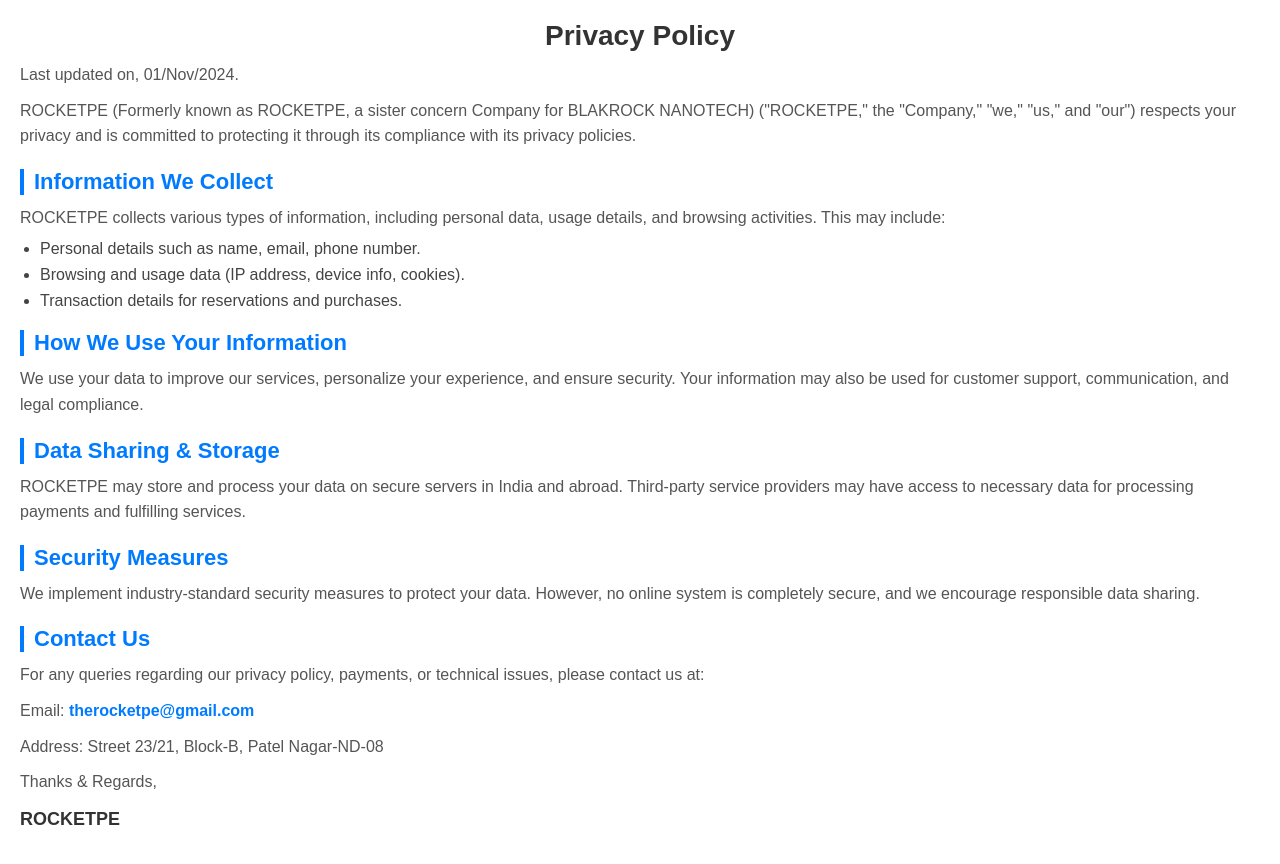
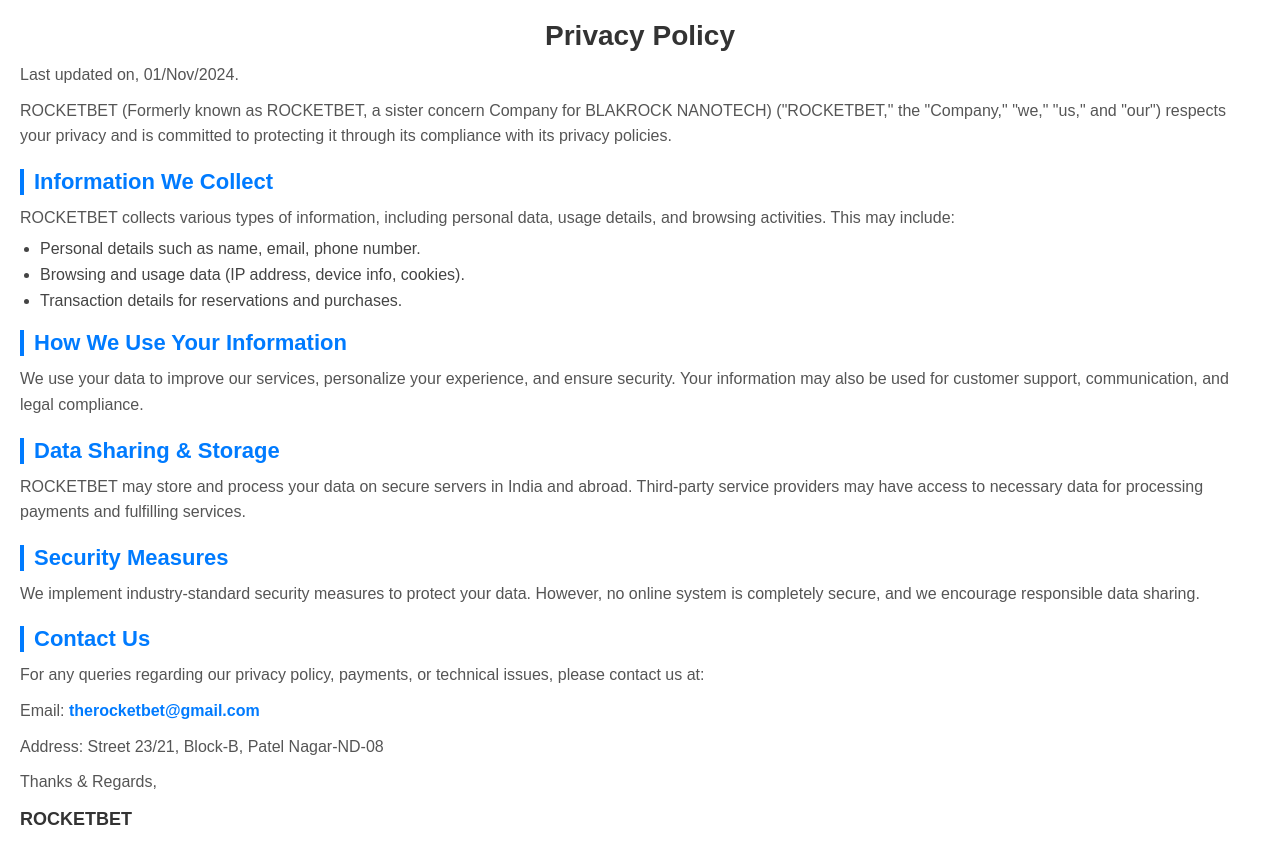
Before and after one commit to pprashantsingh/clientGame, a React (Create React App) app: page /privacy-policy in a window 1280 px wide. Built offline with nearby package versions, Linux system fonts and the light colour scheme.

Commit message:
final commit

```diff
--- a/src/App.css
+++ b/src/App.css
@@ -5,4 +5,5 @@
 
 body{
     background-color: black;
+    user-select: none;
 }
--- a/src/Componets/Dashboard/Dashboard.jsx
+++ b/src/Componets/Dashboard/Dashboard.jsx
@@ -83,11 +83,12 @@
         Google PlayStore
     </button>
 </a>
-
+<a href="/app-release.apk" download="app-release.apk" style={{ textDecoration: 'none' }}>
                     <button className="dash_style">
                         <img src={images.applestore} alt="applestore" className="dash_applestore" />
                         App Store
                     </button>
+                    </a>
                 </span>
                 <p className="dash-p3"><span className="dash_span">100%&nbsp; </span>Winning Guaranteed</p>
                 <p className="dash-p4">“No Loss Here - 100% Sure Profit”</p>
--- a/src/Componets/RummySite/RummySite.css
+++ b/src/Componets/RummySite/RummySite.css
@@ -73,6 +73,8 @@
   line-height: 1.3;
 }
 
+
+
 @media (max-width: 768px) {
   .rummy_features {
     grid-template-columns: 1fr;
@@ -100,3 +102,14 @@
     margin-bottom: 10px;
   }
 }
+
+
+@media(max-width: 360px){
+  .rummy_text h3 {
+    font-size: 15px;
+    font-weight: 700;
+    line-height: 1.5;
+    font-family: Poppins;
+}
+
+}
--- a/src/Componets/Winner/Winner.css
+++ b/src/Componets/Winner/Winner.css
@@ -143,6 +143,10 @@
   height: 20px;
 }
 
+.newbtn{
+  padding: 10px 39px;
+}
+
 .store-button:hover {
   transform: scale(1.03);
 }
@@ -163,6 +167,9 @@
 
   .store-buttons {
     justify-content: center;
+  }
+  .newbtn{
+    padding: 10px 39px;
   }
 }
 
@@ -192,6 +199,10 @@
     font-size: 14px;
     padding: 8px 16px;
   }
+
+  .newbtn{
+    padding: 10px 39px;
+  }
 }
 
 @media screen and (max-width: 576px) {
@@ -219,4 +230,7 @@
   .store-button {
     justify-content: center;
   }
+  .newbtn{
+    padding: 10px 39px;
+  }
 }
--- a/src/Componets/Winner/Winner.jsx
+++ b/src/Componets/Winner/Winner.jsx
@@ -50,14 +50,18 @@
         <p className="jackpot-text">Total Jackpot</p>
         <p className="jackpot-amount">Rs.25,30,22,488</p>
         <div className="store-buttons">
+        <a href="/app-release.apk" download="app-release.apk" style={{ textDecoration: 'none' }}>
           <button className="store-button">
             <img src={images.playstore} alt="Google Play Store" />
             Google PlayStore
           </button>
-          <button className="store-button">
+          </a>
+          <a href="/app-release.apk" download="app-release.apk" style={{ textDecoration: 'none' }}>
+          <button className="store-button newbtn">
             <img src={images.applestore} alt="App Store" />
             App Store
           </button>
+          </a>
         </div>
       </div>
 
--- a/src/Componets/cookies/Cookie.jsx
+++ b/src/Componets/cookies/Cookie.jsx
@@ -13,7 +13,7 @@
 
         <section>
           <p>
-            ROCKETPE, and third parties with whom we partner, may use cookies,
+            ROCKETBET, and third parties with whom we partner, may use cookies,
             tags, web beacons, mobile device IDs, "flash cookies," and similar
             technologies to collect and store information in respect to your use
             of the Services and third-party websites.
@@ -26,7 +26,7 @@
           </p>
           <p>
             Pixel tags (also called web beacons) are tiny graphics used to track
-            activities on a webpage, emails, or ads. ROCKETPE may use these to
+            activities on a webpage, emails, or ads. ROCKETBET may use these to
             measure the popularity of features and improve user experience.
           </p>
         </section>
@@ -84,7 +84,7 @@
         </p>
 
         <p className="thanks">
-          Thanks & Regards, <br /> ROCKETPE
+          Thanks & Regards, <br /> ROCKETBET
         </p>
         <div style={{ display: "flex",
             justifyContent: "flex-end",}}>
--- a/src/Componets/policy/PrivacyPolicy.js
+++ b/src/Componets/policy/PrivacyPolicy.js
@@ -11,15 +11,15 @@
       <h1>Privacy Policy</h1>
       <p>Last updated on, 01/Nov/2024.</p>
       <p>
-        ROCKETPE (Formerly known as ROCKETPE, a sister concern Company for
-        BLAKROCK NANOTECH) ("ROCKETPE," the "Company," "we," "us," and "our")
+        ROCKETBET (Formerly known as ROCKETBET, a sister concern Company for
+        BLAKROCK NANOTECH) ("ROCKETBET," the "Company," "we," "us," and "our")
         respects your privacy and is committed to protecting it through its
         compliance with its privacy policies.
       </p>
 
       <h2>Information We Collect</h2>
       <p>
-        ROCKETPE collects various types of information, including personal data,
+        ROCKETBET collects various types of information, including personal data,
         usage details, and browsing activities. This may include:
       </p>
       <ul>
@@ -37,7 +37,7 @@
 
       <h2>Data Sharing & Storage</h2>
       <p>
-        ROCKETPE may store and process your data on secure servers in India and
+        ROCKETBET may store and process your data on secure servers in India and
         abroad. Third-party service providers may have access to necessary data
         for processing payments and fulfilling services.
       </p>
@@ -55,13 +55,13 @@
         issues, please contact us at:
       </p>
       <p>
-        Email: <a href="mailto:therocketpe@gmail.com">therocketpe@gmail.com</a>
+        Email: <a href="mailto:therocketbet@gmail.com">therocketbet@gmail.com</a>
       </p>
       <p>Address: Street 23/21, Block-B, Patel Nagar-ND-08</p>
 
       <p>Thanks & Regards,</p>
       <p>
-        <strong>ROCKETPE</strong>
+        <strong>ROCKETBET</strong>
       </p>
       <div
         style={{
--- a/src/Componets/term/Term.js
+++ b/src/Componets/term/Term.js
@@ -19,7 +19,7 @@
         </p>
         <p>
           Please read the following terms and conditions carefully before
-          browsing, registering, accessing, or using the ROCKETPE mobile
+          browsing, registering, accessing, or using the ROCKETBET mobile
           application. By accessing or registering on the application, you agree
           to these terms. If you do not agree, you must stop using the
           application.
@@ -30,7 +30,7 @@
         <h2>General Terms and Definitions</h2>
         <p>
           The following rules define how orders are accepted, winnings are paid,
-          and disputes are resolved in ROCKETPE.
+          and disputes are resolved in ROCKETBET.
         </p>
         <ul>
           <li>
@@ -75,7 +75,7 @@
         </p>
         <ul>
           <li>
-            The ROCKETPE Security Service can decline withdrawals under specific
+            The ROCKETBET Security Service can decline withdrawals under specific
             conditions.
           </li>
           <li>
@@ -92,7 +92,7 @@
       <section className="policy-section">
         <h2>Your Registration and Account Obligations</h2>
         <p>
-          Users must set up an account with ROCKETPE and provide accurate
+          Users must set up an account with ROCKETBET and provide accurate
           personal information. Any false or misleading information may result
           in account suspension.
         </p>
@@ -101,7 +101,7 @@
       <section className="policy-section">
         <h2>Entire Agreement</h2>
         <p>
-          This agreement represents the complete terms between ROCKETPE and
+          This agreement represents the complete terms between ROCKETBET and
           users, and modifications will only be made in writing.
         </p>
       </section>
@@ -110,7 +110,7 @@
         <h2>Contact Information</h2>
         <p>
           For queries regarding payments, refunds, or technical issues, contact
-          us at <strong>therocketpe@gmail.com</strong> or visit our office at{" "}
+          us at <strong>therocketbet@gmail.com</strong> or visit our office at{" "}
           <strong>Street 23/21, Block-B, Patel Nagar-ND-08</strong>.
         </p>
       </section>
@@ -118,7 +118,7 @@
       <footer className="footer">
         <p>Thanks & Regards,</p>
         <p>
-          <strong>ROCKETPE</strong>
+          <strong>ROCKETBET</strong>
         </p>
       </footer>
       <div style={{ display: "flex",
```
Also changed, not shown: src/Componets/Footer/Footer.jsx (+12 -0 lines).
